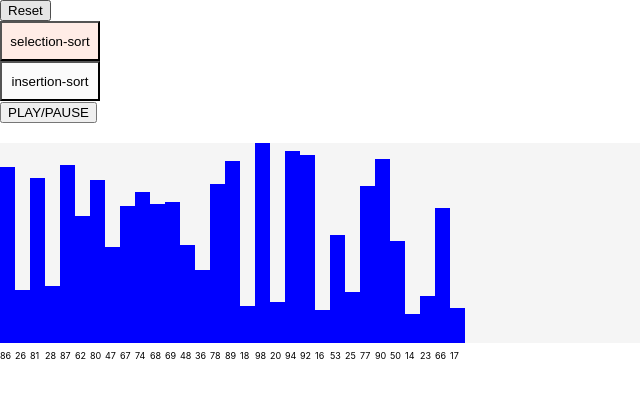
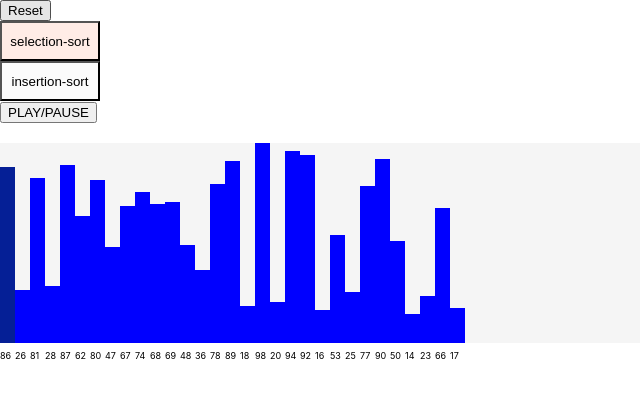
Before and after one commit to SrikanthYashaswi/visual-algos, a React (Create React App) app: page /algos/sorting in a window 1280 px wide. Shown: the top 398 px of the page, without its empty margins (0-640 px from the left). Built offline with nearby package versions, Linux system fonts and the light colour scheme.

Commit message:
Modifications doing Simple state update.

```diff
--- a/package.json
+++ b/package.json
@@ -31,5 +31,6 @@
       "last 1 firefox version",
       "last 1 safari version"
     ]
-  }
+  },
+  "devDependencies": {}
 }
--- a/src/components/SortingAlgos.jsx
+++ b/src/components/SortingAlgos.jsx
@@ -14,7 +14,6 @@ export default class SortingAlgos extends React.Component {
         this.state = initState.state;
 
         this.sortEvents = initState.sortEvents;
-        this.sortEventIndex = initState.sortEventIndex;
         this.playState = initState.playState;
         this.intervalInstance = null;
         document.addEventListener("keydown", this.handleKey.bind(this), false);
@@ -28,11 +27,11 @@ export default class SortingAlgos extends React.Component {
             state: {
                 numbers: numbers,
                 sortEventIndexChange: [],
+                sortEventIndex: 0,
                 selectedAlgorithm: Properties.sortingAlgorithms.SELECTION_SORT
             },
             sortEvents: sortEvents,
             playState: MACHINE_STATE.PAUSE,
-            sortEventIndex: 0
         }
     }
 
@@ -41,7 +40,6 @@ export default class SortingAlgos extends React.Component {
         this.setState({ ...init.state });
 
         this.sortEvents = init.sortEvents;
-        this.sortEventIndex = init.sortEventIndex;
         this.playState = init.playState;
         clearInterval(this.intervalInstance);
         this.intervalInstance = null;
@@ -68,25 +66,15 @@ export default class SortingAlgos extends React.Component {
     }
 
     moveForeward() {
-        this.sortEventIndex++;
-        if (this.sortEventIndex >= this.sortEvents.length) {
-            this.sortEventIndex = this.sortEvents.length;
-        }
-        if (this.sortEventIndex < this.sortEvents.length) {
-            const change = this.sortEvents[this.sortEventIndex];
-            this.setState({ numbers: change.list, sortEventIndexChange: change.indexChanges });
-        }
+        const { sortEventIndex } = this.state;
+        if (sortEventIndex < this.sortEvents.length - 1)
+            this.setState({ sortEventIndex: sortEventIndex + 1 })
     }
 
     moveBackward() {
-        this.sortEventIndex--;
-        if (this.sortEventIndex <= 0) {
-            this.sortEventIndex = 0;
-        }
-        if (this.sortEventIndex > 0) {
-            const change = this.sortEvents[this.sortEventIndex];
-            this.setState({ numbers: change.list, sortEventIndexChange: change.indexChanges });
-        }
+        const { sortEventIndex } = this.state;
+        if (sortEventIndex - 1 >= 0)
+            this.setState({ sortEventIndex: sortEventIndex - 1 })
     }
 
     togglePlayPause() {
@@ -118,7 +106,7 @@ export default class SortingAlgos extends React.Component {
     setSortEvents(algorithm) {
         const { numbers } = this.state;
         this.sortEvents = getSortEventsForAlgorithm(algorithm, [...numbers]);
-        this.sortEventIndex = 0;
+        this.setState({ sortEventIndex: 0 });
     }
 
     renderSortingTypes() {
@@ -140,7 +128,8 @@ export default class SortingAlgos extends React.Component {
     }
 
     render() {
-        let { numbers, sortEventIndexChange } = this.state;
+        const { sortEventIndex } = this.state;
+        const change = this.sortEvents[sortEventIndex];
         return (
             <div >
                 <div className="input-view">
@@ -148,7 +137,7 @@ export default class SortingAlgos extends React.Component {
                 </div>
                 {this.renderSortingTypes()}
                 <button onClick={this.togglePlayPause.bind(this)}>PLAY/PAUSE</button>
-                <NumberView list={numbers} indexHighlights={sortEventIndexChange} />
+                <NumberView list={change.list} indexHighlights={change.indexChanges} />
             </div>
         );
     }
```
Also changed, not shown: 2 other files (tests, documents, lock files or other folders).
